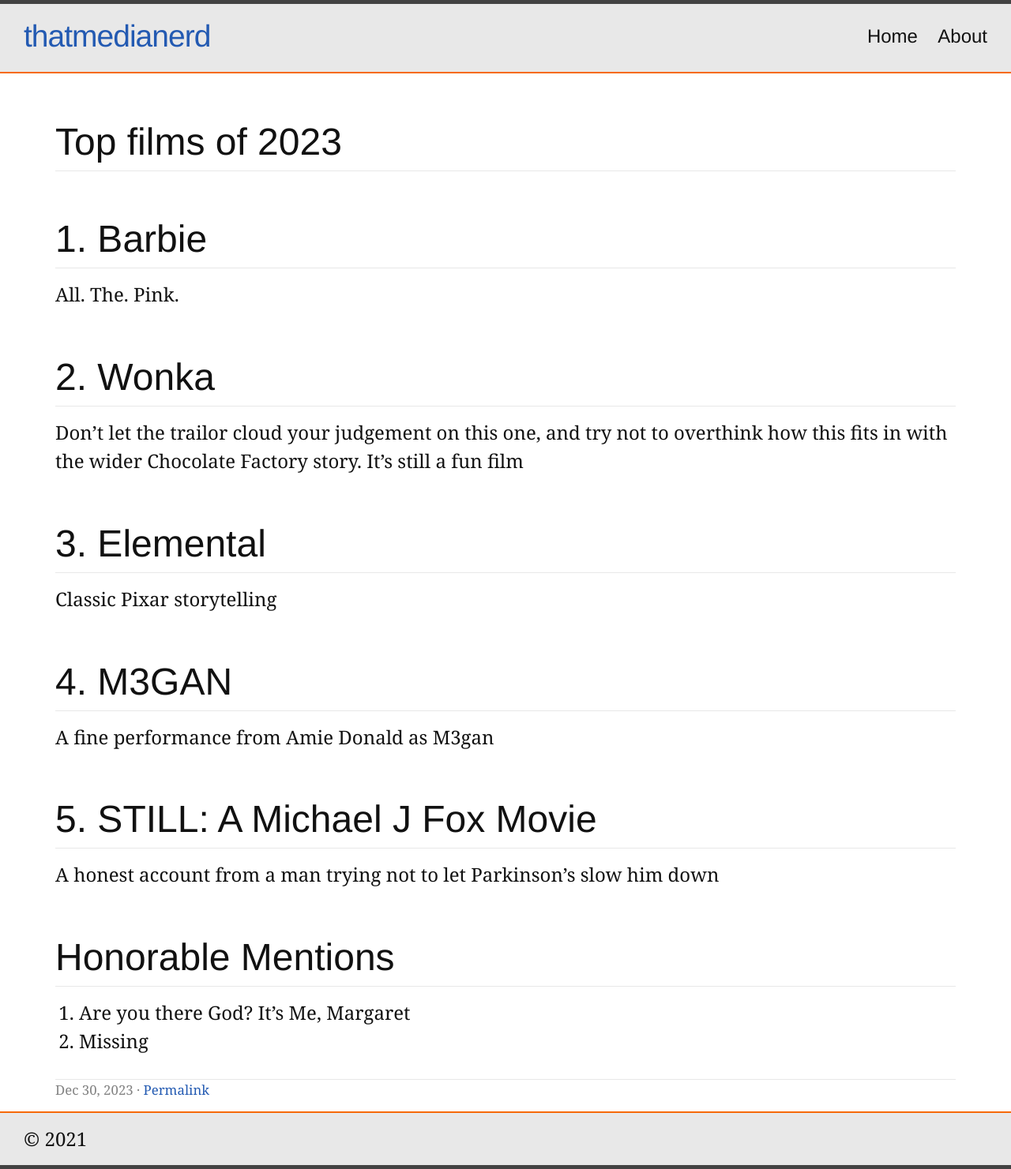
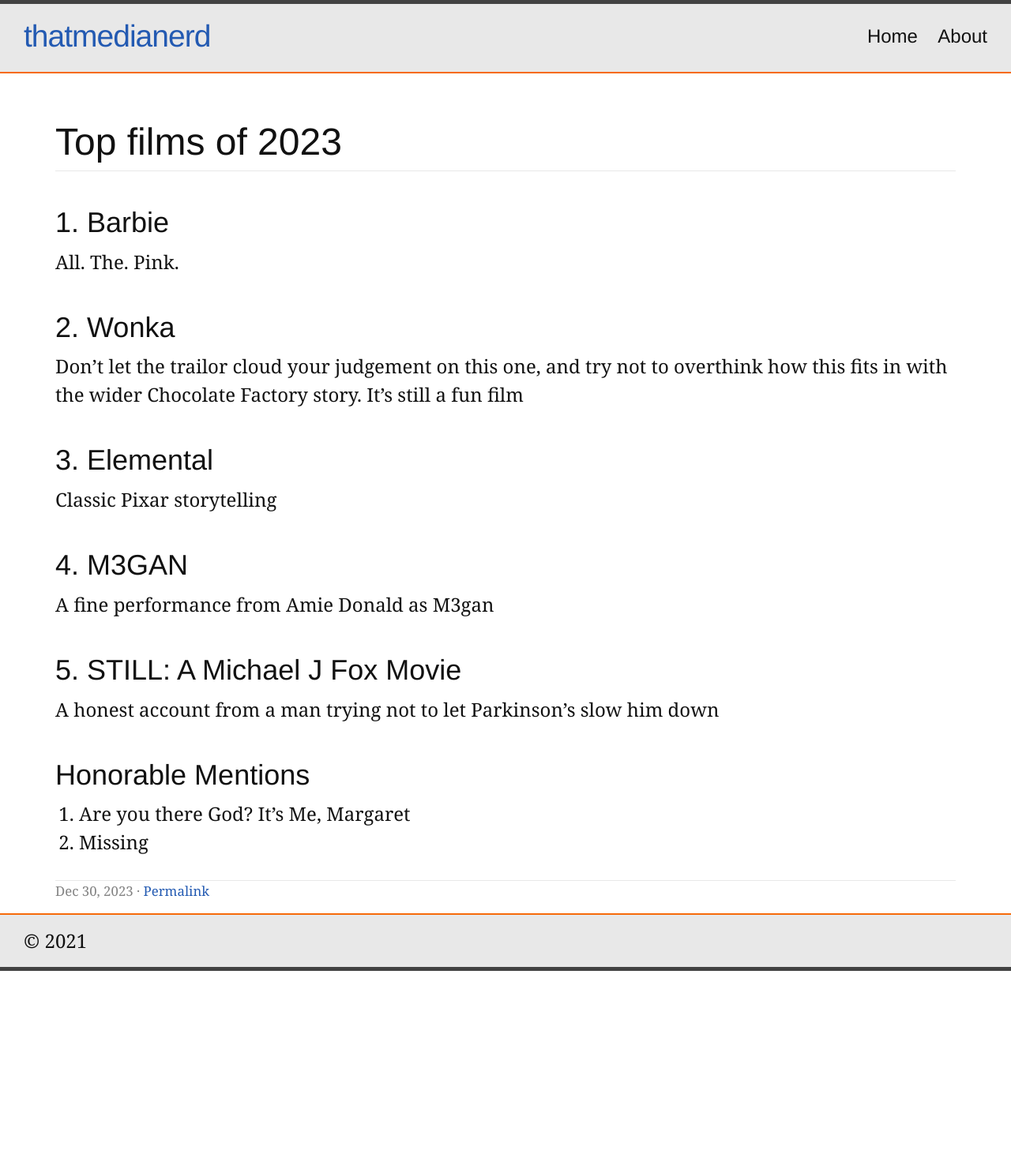
Before and after one commit to thatdamnqa/thatmedianerd, a Jekyll site: the page built from _posts/2023-12-31-top-films-2023.markdown, in a window 1280 px wide. Shown: the whole page at 79% size. Built offline with Jekyll 4.4.1, drawn with Linux system fonts in a browser that asks for light colours; after the commit the page ends 1230 px from its top, so only the background shows below that.

```diff
--- a/_posts/2023-12-31-top-films-2023.markdown
+++ b/_posts/2023-12-31-top-films-2023.markdown
@@ -6,28 +6,28 @@ categories: blog
 tags: movies
 ---
 
-# 1. Barbie
+## 1. Barbie
 
 All. The. Pink.
 
-# 2. Wonka
+## 2. Wonka
 
 Don't let the trailor cloud your judgement on this one, and try not to overthink how this fits in with the wider Chocolate Factory story. It's
 still a fun film
 
-# 3. Elemental
+## 3. Elemental
 
 Classic Pixar storytelling
 
-# 4. M3GAN
+## 4. M3GAN
 
 A fine performance from Amie Donald as M3gan
 
-# 5. STILL: A Michael J Fox Movie
+## 5. STILL: A Michael J Fox Movie
 
 A honest account from a man trying not to let Parkinson's slow him down
 
-# Honorable Mentions
+## Honorable Mentions
 
 1. Are you there God? It's Me, Margaret
 2. Missing
```
